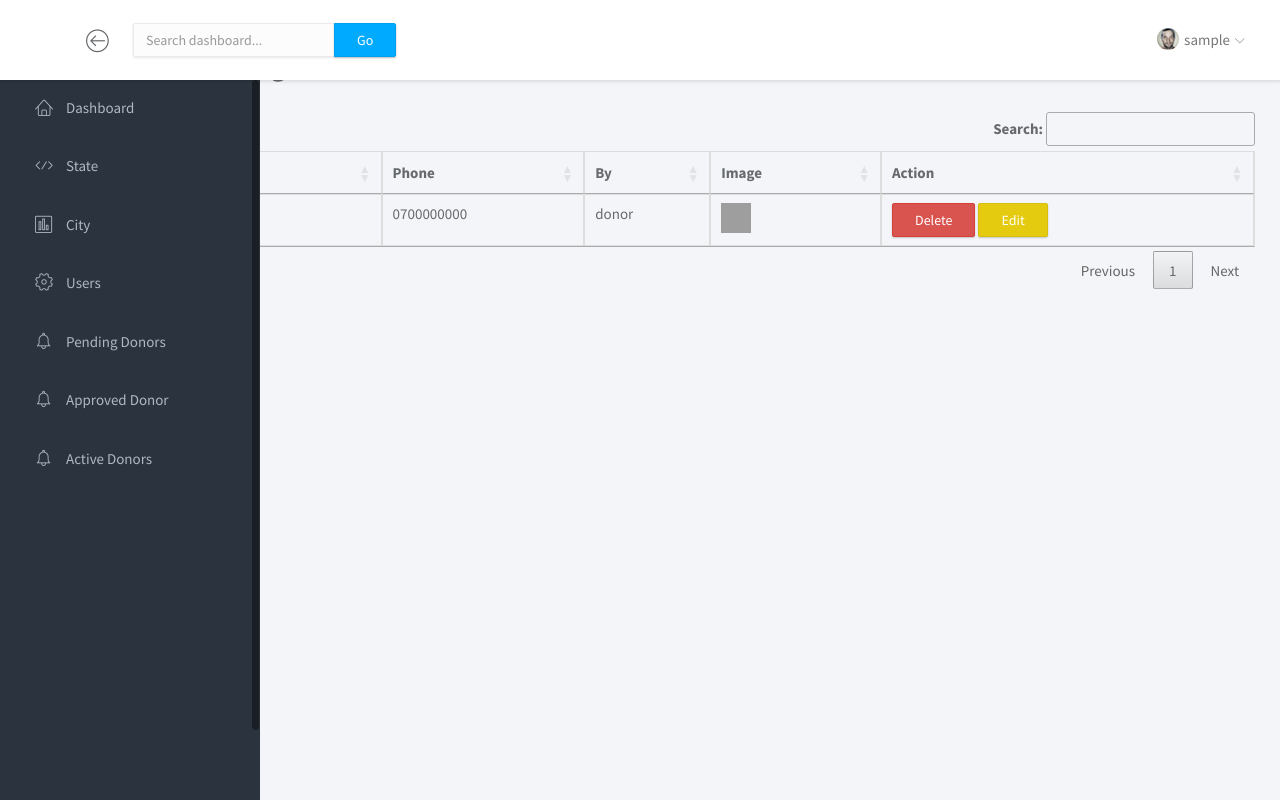
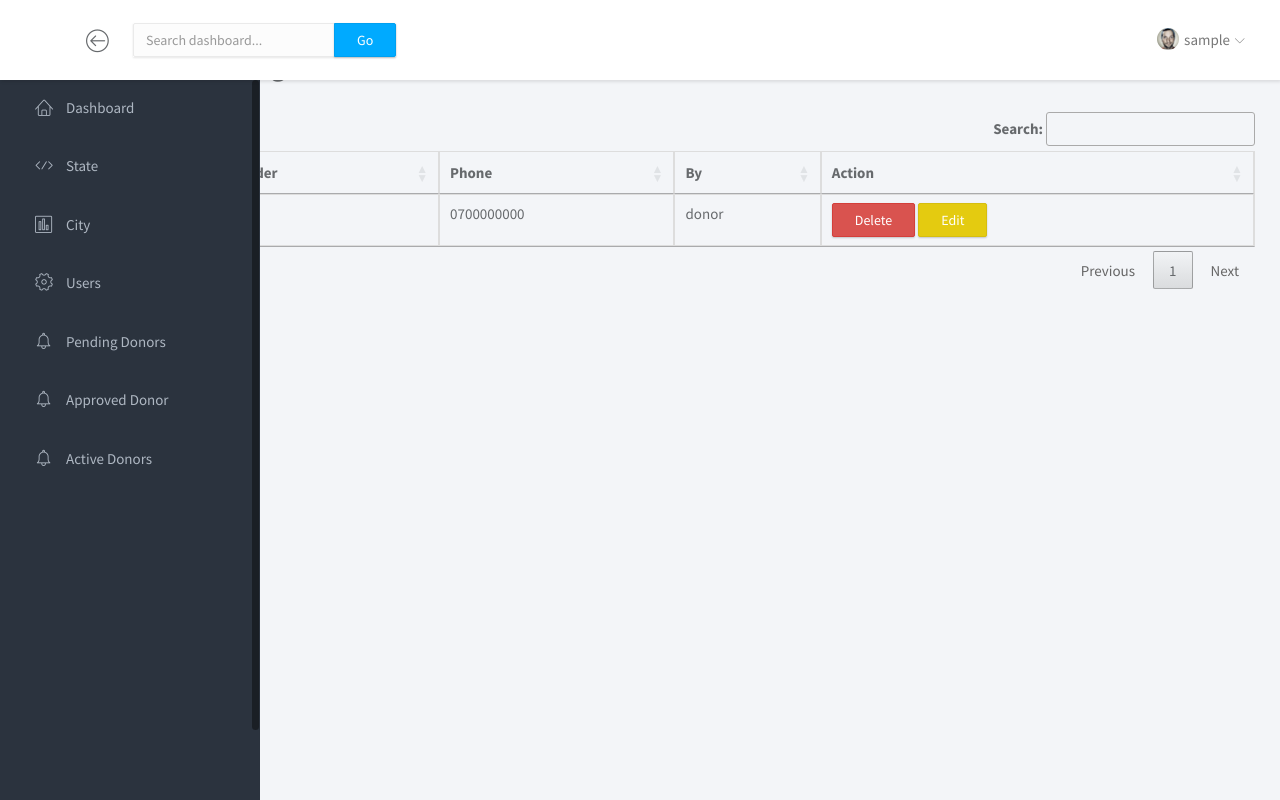
Before and after one commit to alibwanamzee/Blood-Donation-System, a PHP site: page /admin_dasboard/active_donors.php in a window 1280 px wide. Run offline with PHP 8.4, Linux system fonts and the light colour scheme; the visitor is signed in with stand-in values (Sample User, id 1); data comes from the database, SQL or seed files in the repository; data that the repository does not hold is empty; some libraries are stand-ins or nearby versions; grey boxes are pictures that could not be loaded.

Commit message:
Added Acttive Donor Page and Edited Navigation Links and their corresponding pages

```diff
--- a/admin_dasboard/active_donors.php
+++ b/admin_dasboard/active_donors.php
@@ -29,11 +29,9 @@
     <thead>
       <tr>
         <th>Name</th>
-
         <th>Gender</th>
         <th>Phone</th>
         <th>By </th>
-        <th>Image</th>
         <th>Action</th>
 
       </tr>
@@ -49,15 +47,10 @@
         <td><?php echo $row['gender'];?></td>
       	<td><?php echo $row['phone'];?></td>
         <td><?php echo $row['username_fk'];?></td>
-
-        <td><?php if($row['image'] == ''){ ?>
-        <img src="http://wiki.bdtnrm.org.au/images/8/8d/Empty_profile.jpg" width="30px" height="30px">
-        <?php   } else { ?>
-        <img src="../<?php echo $row['image'];?>" width="30px" height="30px">
-        <?php  } ?></td>
-
-      		<td><button type="button" data-toggle="modal" data-target="#deletdonor<?php echo $row['donor_id']?>" class="btn btn-danger">Delete</button>
-      		<button type="button" data-toggle="modal" data-target="#editdonor<?php echo $row['donor_id'];?>" class="btn btn-warning">Edit</button></td>
+        <td>
+          <button type="button" data-toggle="modal" data-target="#deletdonor<?php echo $row['donor_id']?>" class="btn btn-danger">Delete</button>
+      	  <button type="button" data-toggle="modal" data-target="#editdonor<?php echo $row['donor_id'];?>" class="btn btn-warning">Edit</button>
+        </td>
       	</tr>
       	 <!-- delete city modal -->
       	<div class="modal fade" id="deletdonor<?php echo $row['donor_id']?>" role="dialog">
--- a/admin_dasboard/admin_dashboard.php
+++ b/admin_dasboard/admin_dashboard.php
@@ -12,7 +12,7 @@
 				<div class="panel panel-headline">
 					<div class="panel-heading">
 						<h3 class="panel-title"><b>System Management</b></h3>
-						<p class="panel-subtitle">Period: July 14, 2023 - <?php $currentDate = date('F d, Y');echo $currentDate;?></p>
+						<p class="panel-subtitle">Period: July 04, 2023 - <?php $currentDate = date('F d, Y');echo $currentDate;?></p>
 					</div>
 					<div class="panel-body">
 						<div class="row">
--- a/assets/scripts/klorofil-common.js
+++ b/assets/scripts/klorofil-common.js
@@ -234,17 +234,3 @@ $.fn.clickToggle = function( f1, f2 ) {
 	});
 
 }
-
-//Additional Toggle Function
-function toggleActive(element) {
-	// Remove active class from all menu items
-	var menuItems = document.getElementsByClassName('menu-item');
-	for (var i = 0; i < menuItems.length; i++) {
-	  menuItems[i].classList.remove('active');
-	}
-
-	// Add active class to the clicked menu item
-	element.classList.add('active');
-  }
-
-toggleActive();
--- a/header.php
+++ b/header.php
@@ -74,13 +74,13 @@
 			<div class="sidebar-scroll">
 				<nav>
 					<ul class="nav">
-						<li class="menu-item" onclick="toggleActive(this)"><a href="admin_dashboard.php" class=" menu-item " onclick="toggleActive(this)"><i class="lnr lnr-home"></i> <span>Dashboard</span></a></li>
-						<li class="menu-item" onclick="toggleActive(this)"><a href="state.php" ><i class="lnr lnr-code"></i> <span>State</span></a></li>
-						<li class="menu-item" onclick="toggleActive(this)"><a href="city.php" ><i class="lnr lnr-chart-bars"></i> <span>City</span></a></li>
-						<li class="menu-item" onclick="toggleActive(this)"><a href="members.php" ><i class="lnr lnr-cog"></i> <span>Users</span></a></li>
-						<li class="menu-item" onclick="toggleActive(this)"><a href="pending_donors.php" ><i class="lnr lnr-alarm"></i> <span>Pending Donors</span></a></li>
-						<li class="menu-item" onclick="toggleActive(this)"><a href="approved_donors.php" class=""><i class="lnr lnr-alarm"></i> <span>Approved Donor</span></a></li>
-						<li class="menu-item" onclick="toggleActive(this)"><a href="active_donors.php" class=""><i class="lnr lnr-alarm"></i> <span>Active Donors</span></a></li>
+						<li><a href="admin_dashboard.php"><i class="lnr lnr-home active"></i> <span>Dashboard</span></a></li>
+						<li><a href="state.php" ><i class="lnr lnr-code"></i> <span>State</span></a></li>
+						<li><a href="city.php" ><i class="lnr lnr-chart-bars"></i> <span>City</span></a></li>
+						<li><a href="members.php" ><i class="lnr lnr-cog"></i> <span>Users</span></a></li>
+						<li><a href="pending_donors.php" ><i class="lnr lnr-alarm"></i> <span>Pending Donors</span></a></li>
+						<li><a href="approved_donors.php" class=""><i class="lnr lnr-alarm"></i> <span>Approved Donor</span></a></li>
+						<li><a href="active_donors.php" class=""><i class="lnr lnr-alarm"></i> <span>Active Donors</span></a></li>
 					</ul>
 				</nav>
 			</div>
```
Also changed, not shown: admin_dasboard/approved_donors.php (+5 -12 lines), admin_dasboard/pending_donors.php (+4 -13 lines).
